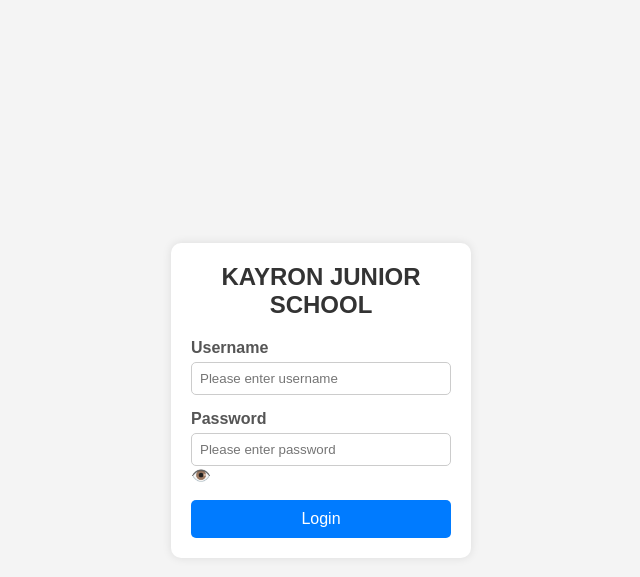
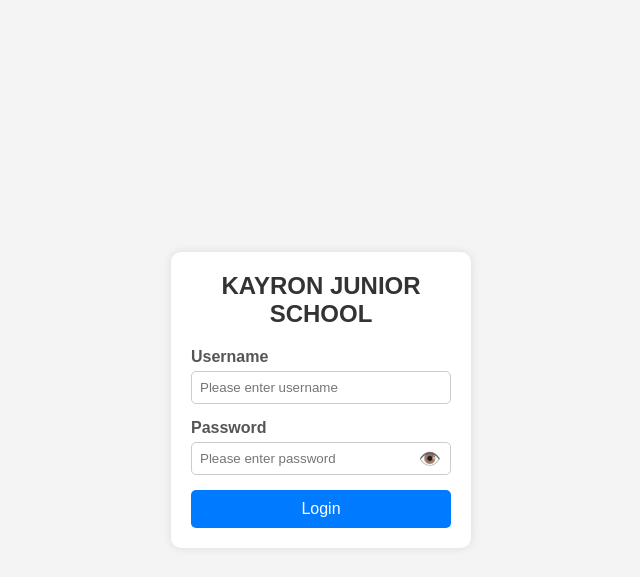
Before and after one commit to Muli4/kayron-student-management-, a PHP site: page / in a window 1280 px wide. Shown: the top 577 px of the page, without its empty margins (319-959 px from the left). Run offline with PHP 8.4, Linux system fonts and the light colour scheme.

Commit message:
style update

```diff
--- a/style/style.css
+++ b/style/style.css
@@ -63,6 +63,21 @@ body {
     font-size: 16px;
     border-radius: 5px;
     cursor: pointer;
+}
+.password-wrapper{
+    position: relative;
+    display: flex;
+    align-items: center;
+}
+.password-wrapper input{
+    flex: 1;
+    padding-right: 30px;
+}
+#togglePassword{
+    position: absolute;
+    right: 10px;
+    cursor: pointer;
+    font-size: 18px;
 }
 /* login form ends here */
 
```
